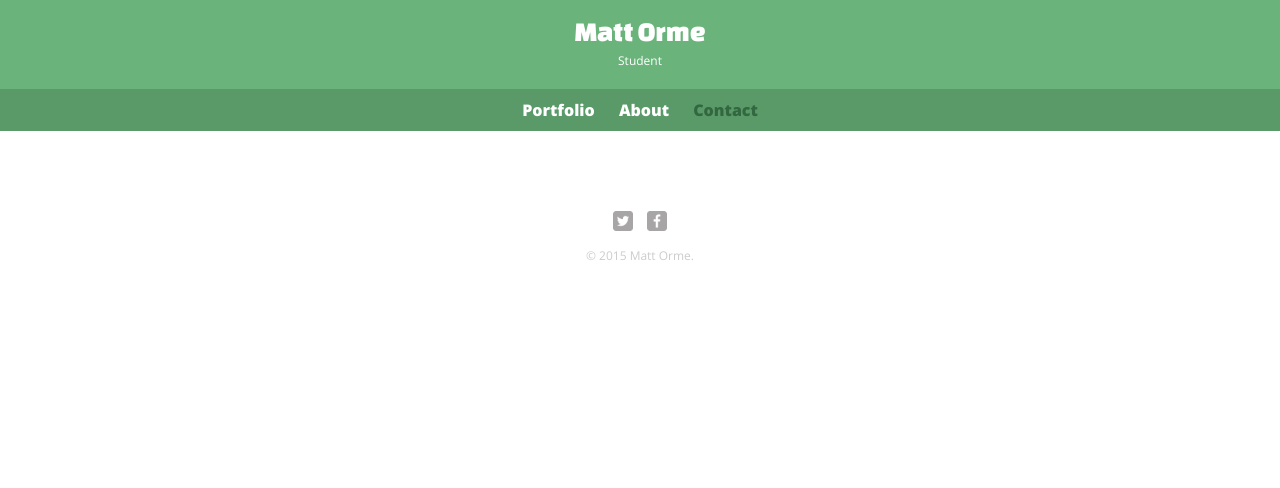
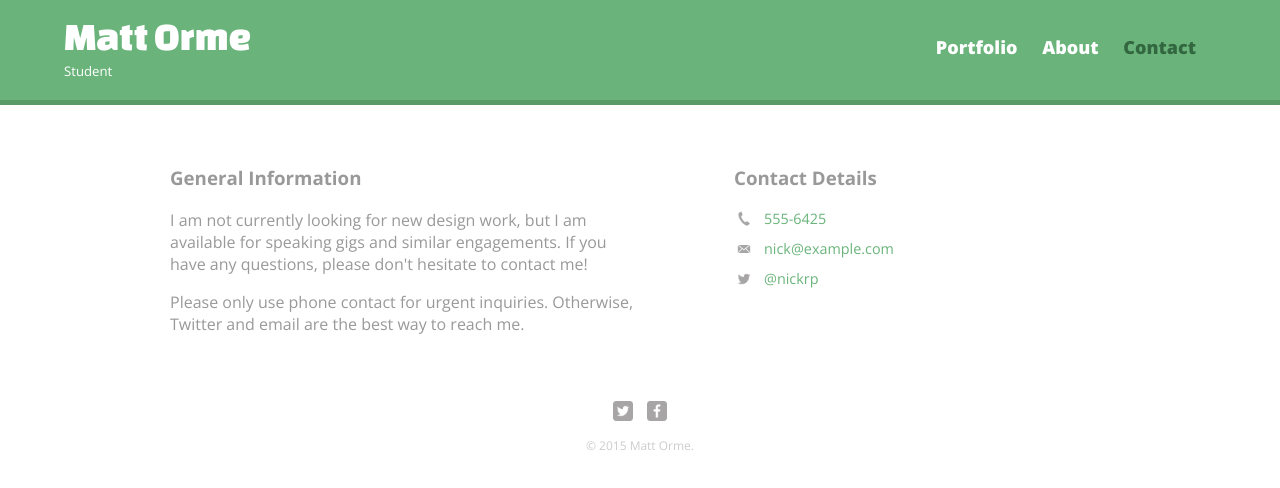
Before and after one commit to mattlorme/html_css, a plain HTML site: page contact.html in a window 1280 px wide. Drawn offline with nearby package versions, Linux system fonts and the light colour scheme.

Commit message:
contact.html

```diff
--- a/contact.html
+++ b/contact.html
@@ -6,6 +6,8 @@
     <link rel="stylesheet" href="css/normalize.css">
     <link href='http://fonts.googleapis.com/css?family=Changa+One|Open+Sans:400italic,700italic,400,700,800' rel='stylesheet' type='text/css'>
     <link rel="stylesheet" href="css/main.css">
+    <link rel="stylesheet" href="css/responsive.css">
+    <meta name="viewport" content="width=device-width, initial-scale=1.0">
   </head>
   <body>
     <header>
@@ -22,13 +24,23 @@
       </nav>
     </header>
     <div id="wrapper">
-		<section>
+      <section id="primary">
+        <h3>General Information</h3>
+        <p>I am not currently looking for new design work, but I am available for speaking gigs and similar engagements. If you have any questions, please don't hesitate to contact me!</p>
+        <p>Please only use phone contact for urgent inquiries. Otherwise, Twitter and email are the best way to reach me.</p>
+      </section>
+      <section id="secondary">
+        <h3>Contact Details</h3>
+        <ul class="contact-info">
+          <li class="phone"><a href="tel:555-6425">555-6425</a></li>
+          <li class="mail"><a href="mailto:nick@example.com">nick@example.com</a></li>
+          <li class="twitter"><a href="http://twitter.com/intent/tweet?screen_name=nickrp">@nickrp</a></li>
+        </ul>
       </section>
       <footer>
         <a href="http://twitter.com/caabless"><img src="img/twitter-wrap.png" alt="Twitter Logo" class="social-icon"></a>
         <a href="http://facebook.com/neversendemailtothisadress"><img src="img/facebook-wrap.png" alt="Facebook Logo" class="social-icon"></a>
         <p>&copy; 2015 Matt Orme.</p>
       </footer>
-		</div>
   </body>
 </html>
--- a/css/main.css
+++ b/css/main.css
@@ -18,6 +18,10 @@ a {
 
 img {
   max-width: 100%;
+}
+
+h3 {
+  margin: 0 0 1em 0;
 }
 
 
@@ -108,13 +112,13 @@ PAGE: PORTFOLIO
 #gallery {
   margin: 0;
   padding: 0;
+  list-style: none;
 }
 
 #gallery li {
   float: left;
   width: 45%;
   margin: 2.5%;
-  list-style: none;
   background-color: #f5f5f5;
   color: #bdc3c7;
 }
@@ -125,6 +129,54 @@ PAGE: PORTFOLIO
   font-size: 0.75em;
   color: #bdc3c7
 }
+
+
+
+/**********************************
+PAGE: ABOUT
+***********************************/
+
+.profile-photo {
+  display: block;
+  max-width: 150px;
+  margin: 0 auto 30px;
+  border-radius: 100%;
+}
+
+
+
+/**********************************
+PAGE: CONTACT
+***********************************/
+
+.contact-info {
+  list-style: none;
+  padding: 0;
+  margin: 0;
+  font-size: 0.9em;
+}
+
+.contact-info a {
+  display: block;
+  min-height: 20px;
+  background-repeat: no-repeat;
+  background-size: 20px 20px;
+  padding: 0 0 0 30px;
+  margin: 0 0 10px;
+}
+
+.contact-info li.phone a {
+  background-image: url('../img/phone.png');
+}
+
+.contact-info li.mail a {
+  background-image: url('../img/mail.png');
+}
+
+.contact-info li.twitter a {
+  background-image: url('../img/twitter.png');
+}
+
 
 
 /**********************************
--- /dev/null
+++ b/css/responsive.css
@@ -0,0 +1,85 @@
+@media screen and (min-width: 480px) {
+
+  /**********************************
+  TWO COLUMN LAYOUT
+  ***********************************/
+
+  #primary {
+    width: 50%;
+    float: left;
+  }
+
+  #secondary {
+    width: 40%;
+    float: right;
+  }
+
+
+
+  /**********************************
+  PAGE: PORTFOLIO
+  ***********************************/
+
+  #gallery li {
+    width: 28.3333%;
+  }
+
+ /*
+  #gallery li:nth-child(3n) {
+    clear: left;
+  }
+ */
+
+
+
+
+/**********************************
+  PAGE: ABOUT
+  ***********************************/
+
+.profile.photo{
+
+  float: left;
+  margin: 0 5% 80px 0;
+}
+
+}
+
+@media screen and (min-width: 660px) {
+
+  /**********************************
+  PAGE: HEADER
+  ***********************************/
+
+  nav{
+  background: none;
+  float: right;
+  font-size: 1.125em;
+  margin-right: 5%;
+  text-align: right;
+  width: 45%;
+
+  }
+
+  #logo {
+    float: left;
+    margin-left: 5%;
+    text-align: left;
+    width: 45%;
+  }
+
+  h1{
+    font-size: 2.5em;
+  }
+
+  h2 {
+    font-size: 0.825em;
+    margin-bottom: 20px;
+  }
+
+  header {
+    border-bottom: 5px solid #599a68;
+    margin-bottom: 60px;
+  }
+
+}
```
Also changed, not shown: index.html (+13 -13 lines), img/carseat_audrey.JPG, 1 other file. Lines whose indentation alone changed are shown as unchanged.
